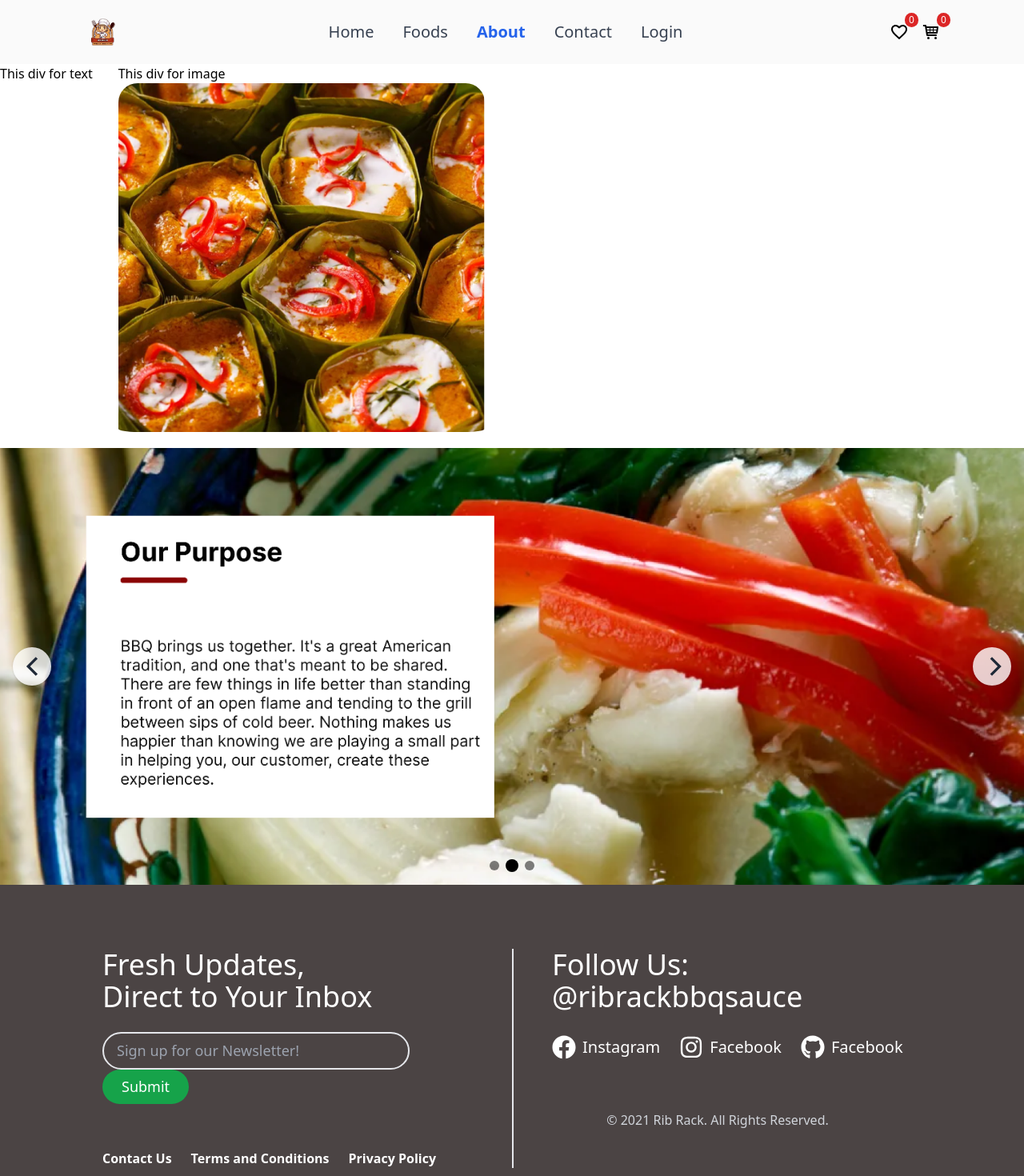
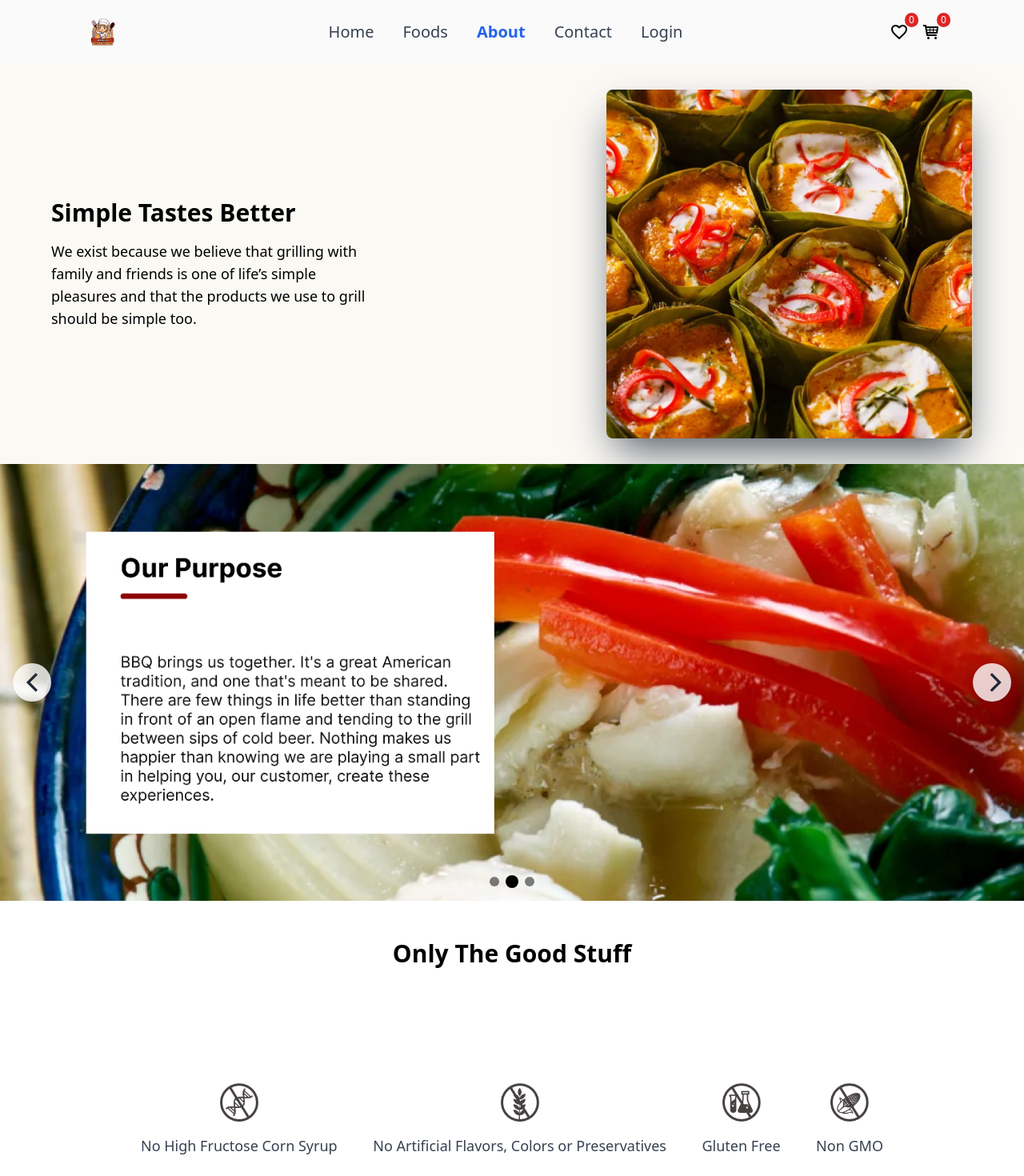
Before and after one commit to SokmengHoem/Khmer_Food, a React (Vite) app: page /about in a window 1280 px wide. Shown: the top 1470 px of the page at 80% size. Built offline with nearby package versions, Linux system fonts and the light colour scheme.

Commit message:
About page

```diff
--- /dev/null
+++ b/src/components/Molecules/GoodStuff.tsx
@@ -0,0 +1,41 @@
+import React from 'react';
+
+const features = [
+    {
+        imgSrc: '/images/icon1.png', // Make sure this path is correct
+        text: 'No High Fructose Corn Syrup',
+    },
+    {
+        imgSrc: '/images/icon2.png', // Provide the correct image path
+        text: 'No Artificial Flavors, Colors or Preservatives',
+    },
+    {
+        imgSrc: '/images/icon3.png', // Provide the correct image path
+        text: 'Gluten Free',
+    },
+    {
+        imgSrc: '/images/icon4.png', // Provide the correct image path
+        text: 'Non GMO',
+    },
+];
+
+const OnlyTheGoodStuff: React.FC = () => {
+    return (
+        <div className="text-center py-12 bg-white">
+            <h2 className="text-3xl font-bold mb-36">Only The Good Stuff</h2>
+            <div className="flex justify-between space-x-8 mb-8 ml-44 mr-44">
+                {features.map((feature, index) => (
+                    <div key={index} className="flex flex-col items-center">
+                        {feature.imgSrc && (
+                            <img src={feature.imgSrc} alt={feature.text} className="w-12 h-12 mb-4" />
+                        )}
+                        <p className="text-lg font-medium text-gray-700">{feature.text}</p>
+                    </div>
+                ))}
+            </div>
+            <h3 className="text-2xl font-bold text-gray-900">SIMPLE INGREDIENTS. NO JUNK.®</h3>
+        </div>
+    );
+};
+
+export default OnlyTheGoodStuff;
--- a/src/components/Molecules/SimpleTastesBetter.tsx
+++ b/src/components/Molecules/SimpleTastesBetter.tsx
@@ -3,16 +3,21 @@
 
 const SimpleTastesBetter: React.FC = () => {
     return (
-        <div className="flex ">
+        <div className="flex items-center justify-between bg-[#FBF9F4] p-8">
             <div className="max-w-md">
-                <h1>This div for text</h1>
+                <h2 className="text-3xl font-bold text-black ml-8">
+                    Simple Tastes Better
+                    <div className="w-16 h-10 bg-orange-500 absolute left-0 bottom-0 transform translate-y-2"></div>
+                </h2>
+                <p className="mt-4 ml-8 text-lg text-black">
+                    We exist because we believe that grilling with family and friends is one of life’s simple pleasures and that the products we use to grill should be simple too.
+                </p>
             </div>
-            <div className="ml-8">
-                <h1>This div for image</h1>
+            <div className="mr-8">
                 <img
                     src={img}
                     alt="Delicious food"
-                    className="rounded-3xl pb-5"
+                    className="rounded-lg shadow-2xl shadow-gray-600"
                 />
             </div>
         </div>
--- a/src/pages/about/AboutPage.tsx
+++ b/src/pages/about/AboutPage.tsx
@@ -1,6 +1,6 @@
 import Carousel from "../../components/Templates/Carousel";
 import SimpleTastesBetter from '../../components/Molecules/SimpleTastesBetter';
-import React from "react";
+import OnlyTheGoodStuff from "../../components/Molecules/GoodStuff";
 
 const sliders: string[] = [
   'images/slide_Carousel1.png',
@@ -22,6 +22,9 @@
           </div>
         }
       </div>
+      <div>
+        <OnlyTheGoodStuff/>
+      </div>
     </div>
   )
 }
```
Also changed, not shown: 1 other file (tests, documents, lock files or other folders).
